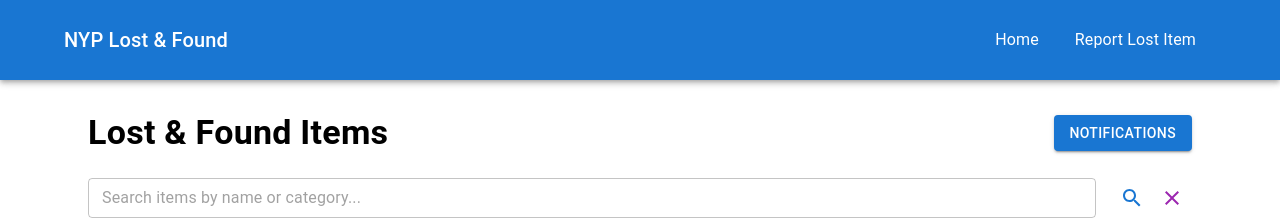
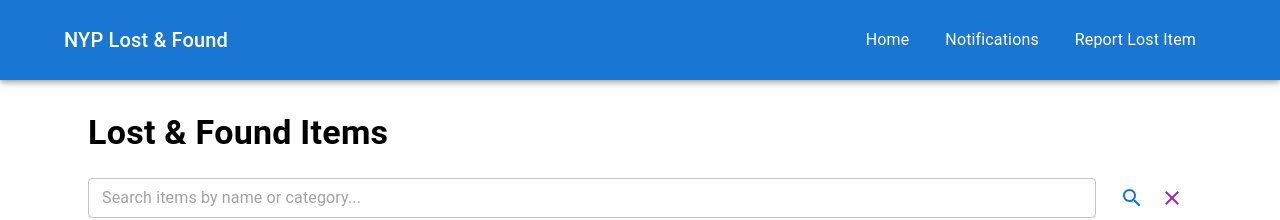
Before and after one commit to TylerKuick/CAD_Project, a React (Vite) app in the folder Website/CAD_Project/: page / in a window 1280 px wide. Shown: the top 220 px of the page. Built offline with nearby package versions, Linux system fonts and the light colour scheme; no server answers.

Commit message:
[FIX FOR AWS DEPLOYMENT] Notifications button moved to appbar

```diff
--- a/Website/CAD_Project/src/App.jsx
+++ b/Website/CAD_Project/src/App.jsx
@@ -23,6 +23,9 @@ function App() {
               <Link to="/">
                 <Typography>Home</Typography>
               </Link>
+              <Link to="/notifications">
+                <Typography>Notifications</Typography>
+              </Link>
               <Link to="/addItem">
                 <Typography>Report Lost Item</Typography>
               </Link>
--- a/Website/CAD_Project/src/pages/Home.jsx
+++ b/Website/CAD_Project/src/pages/Home.jsx
@@ -63,9 +63,9 @@ function Home() {
             <Typography variant="h4" sx={{ fontWeight: 'bold' }}>
                 Lost & Found Items
             </Typography>
-            <Button variant='contained'>
+            {/* <Button variant='contained'>
                 <Link href="/notifications" sx={{textDecoration:"none", color:"white"}}>Notifications</Link>
-            </Button>
+            </Button> */}
         </Box>
         {/* Search Bar */}
         <Box sx={{ display: 'flex', alignItems: 'center', mb: 4 }}>
```
Also changed, not shown: 4 other files (tests, documents, lock files or other folders).
